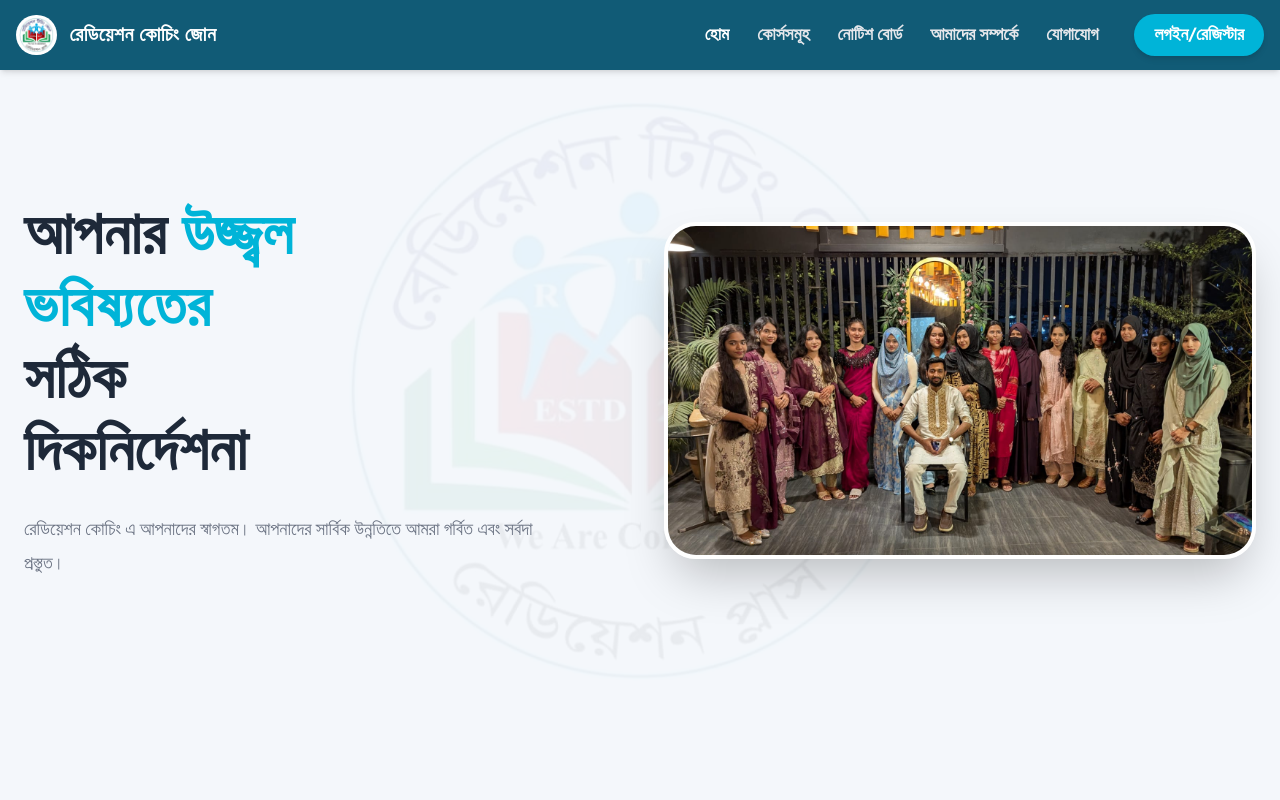
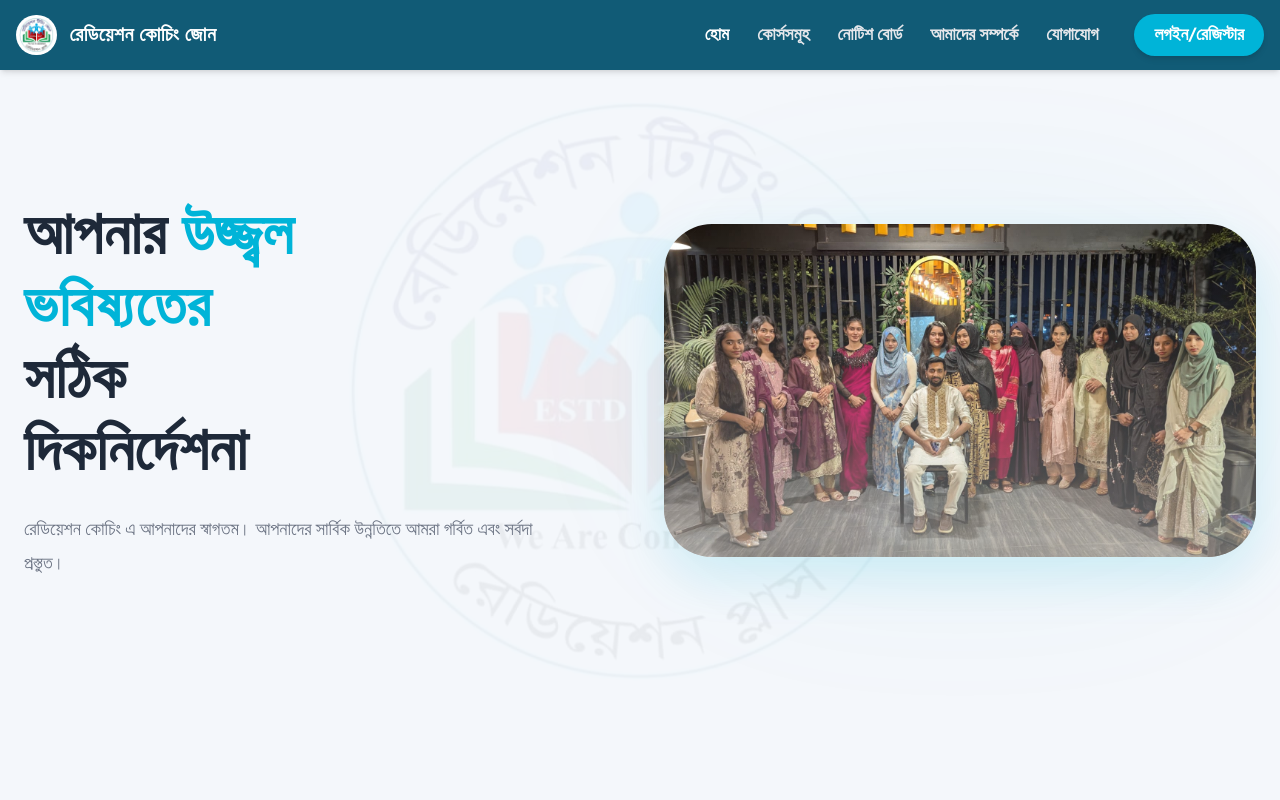
Before and after one commit to Supto71/Radiation-Coaching, a React (Vite) app in the folder frontend/: page / in a window 1280 px wide. Shown: the top 800 px of the page. Built offline with nearby package versions, Linux system fonts and the light colour scheme.

Commit message:
Enhance hero image blending and size

```diff
--- a/frontend/src/pages/Home.jsx
+++ b/frontend/src/pages/Home.jsx
@@ -27,8 +27,11 @@ const Home = () => {
           </div>
 
           {/* Right Image Content */}
-          <div className="w-full lg:w-1/2 flex justify-center lg:justify-end relative mt-8 lg:mt-0">
-            <div className="relative w-full max-w-2xl lg:max-w-[700px] rounded-[2rem] overflow-hidden shadow-2xl border-4 border-white">
+          <div className="w-full lg:w-1/2 flex justify-center lg:justify-end relative mt-12 lg:mt-0">
+            {/* Soft background glow to blend the image */}
+            <div className="absolute inset-0 bg-[#00b4d8] opacity-5 blur-[100px] rounded-full z-0"></div>
+
+            <div className="relative w-full max-w-[800px] rounded-[3rem] overflow-hidden shadow-[0_20px_50px_rgba(0,180,216,0.15)] z-10 transition-transform duration-500 hover:scale-[1.02]">
               {/* Fallback image name 'hero-image.png' (Tell user to save the pic as this name) */}
               <img
                 src="/hero-image.jpg"
@@ -40,6 +43,9 @@ const Home = () => {
                   e.target.className="w-[80%] mx-auto opacity-50 py-10";
                 }}
               />
+
+              {/* Subtle overlay gradient to blend with the background */}
+              <div className="absolute inset-0 bg-gradient-to-t from-[#f4f7fb]/40 to-transparent pointer-events-none"></div>
             </div>
           </div>
 
```
